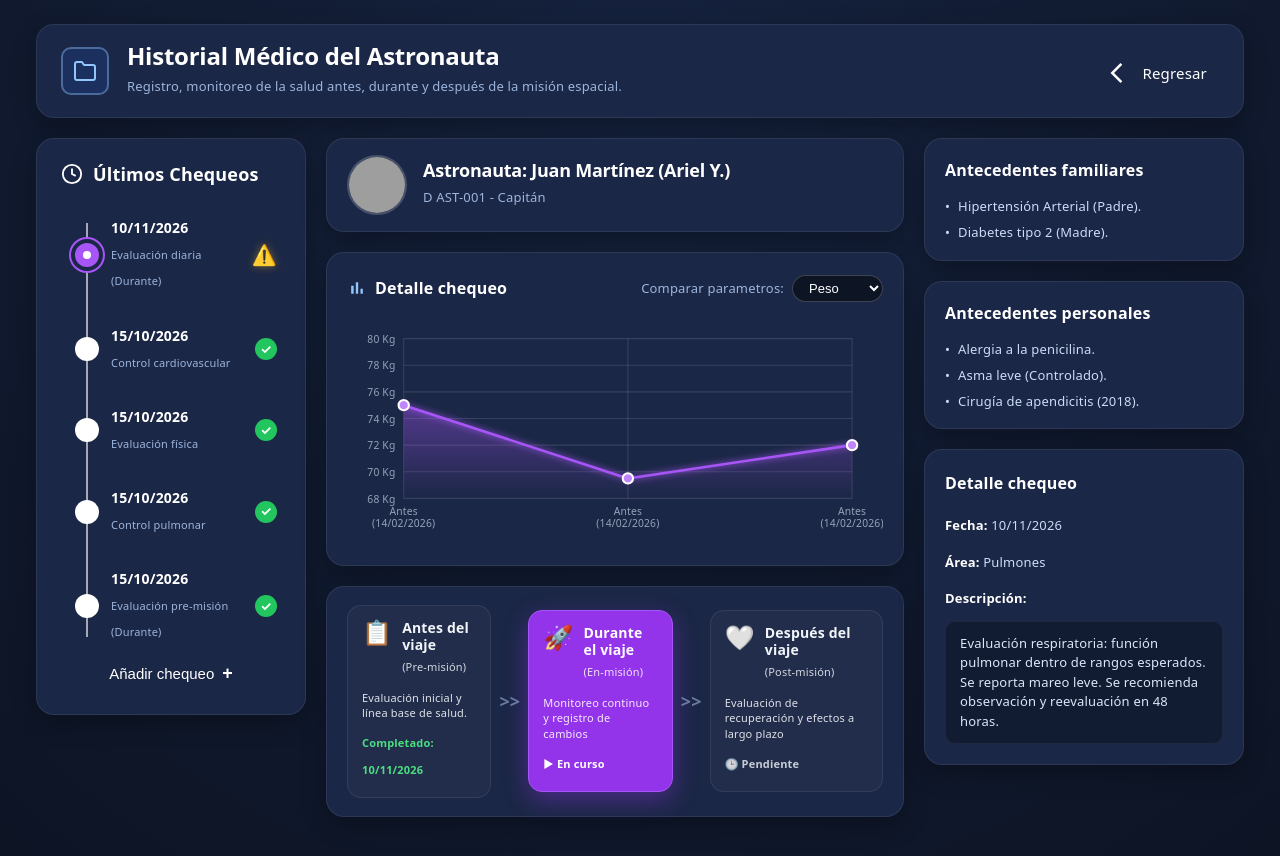
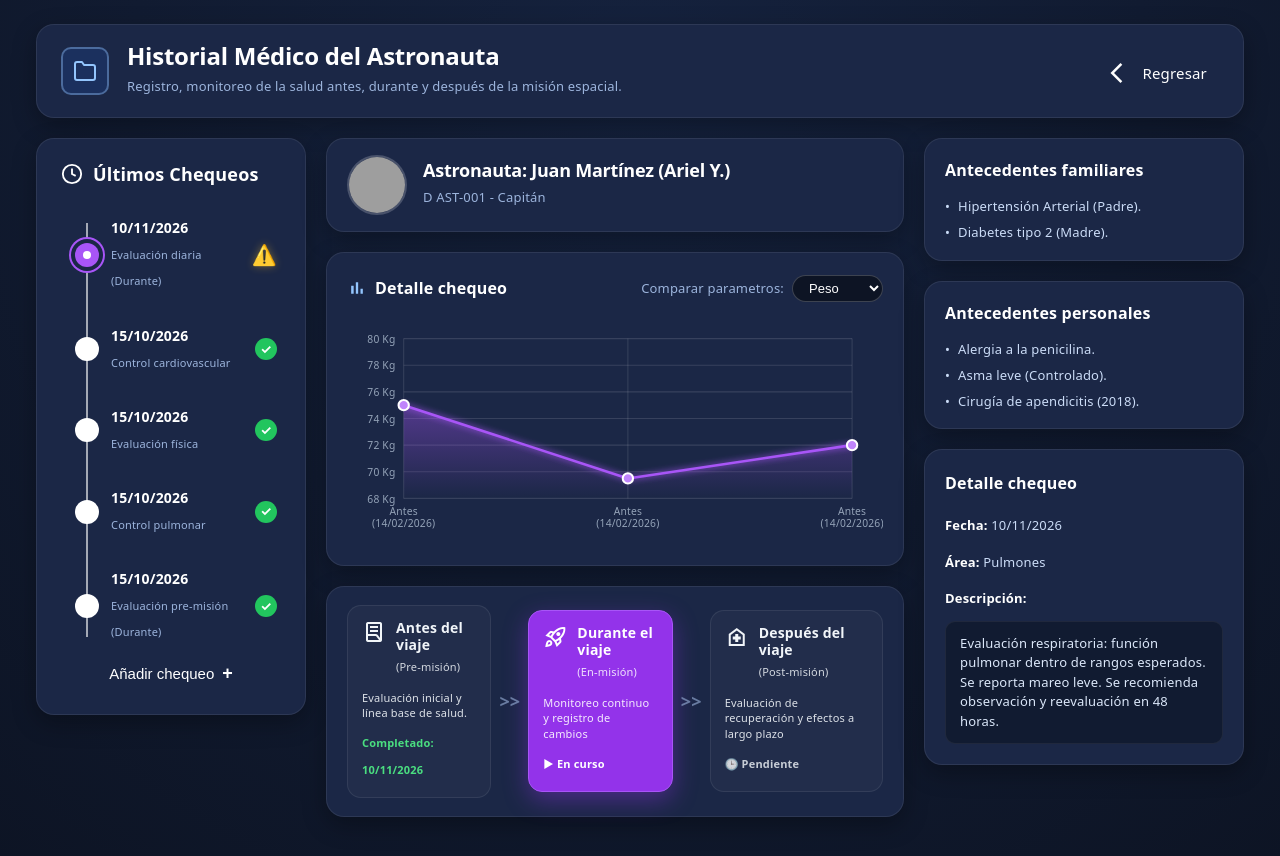
Before and after one commit to TrancaPatch/space-app-2026-frontend, a React (Vite) app: page /historial/1 in a window 1280 px wide. Shown: the top 856 px of the page. Built offline with nearby package versions, Linux system fonts and the light colour scheme; grey boxes are pictures that could not be loaded.

Commit message:
feat: replace icons in mission phases with Material Icons

```diff
--- a/src/routes/HistorialPage.tsx
+++ b/src/routes/HistorialPage.tsx
@@ -160,9 +160,9 @@ export function HistorialPage() {
                     <div className={`phase-step ${phase.state === 'active' ? 'active' : ''}`}>
                       <div className="phase-top">
                         <span className="phase-icon">
-                          {phase.icon === 'clipboard' && '📋'}
-                          {phase.icon === 'rocket' && '🚀'}
-                          {phase.icon === 'heart' && '🤍'}
+                          {phase.icon === 'clipboard' && <span className="material-symbols-outlined">lab_profile</span>}
+                          {phase.icon === 'rocket' && <span className="material-symbols-outlined">rocket_launch</span>}
+                          {phase.icon === 'heart' && <span className="material-symbols-outlined">home_health</span>}
                         </span>
                         <div>
                           <div className="phase-title">{phase.title}</div>
```
